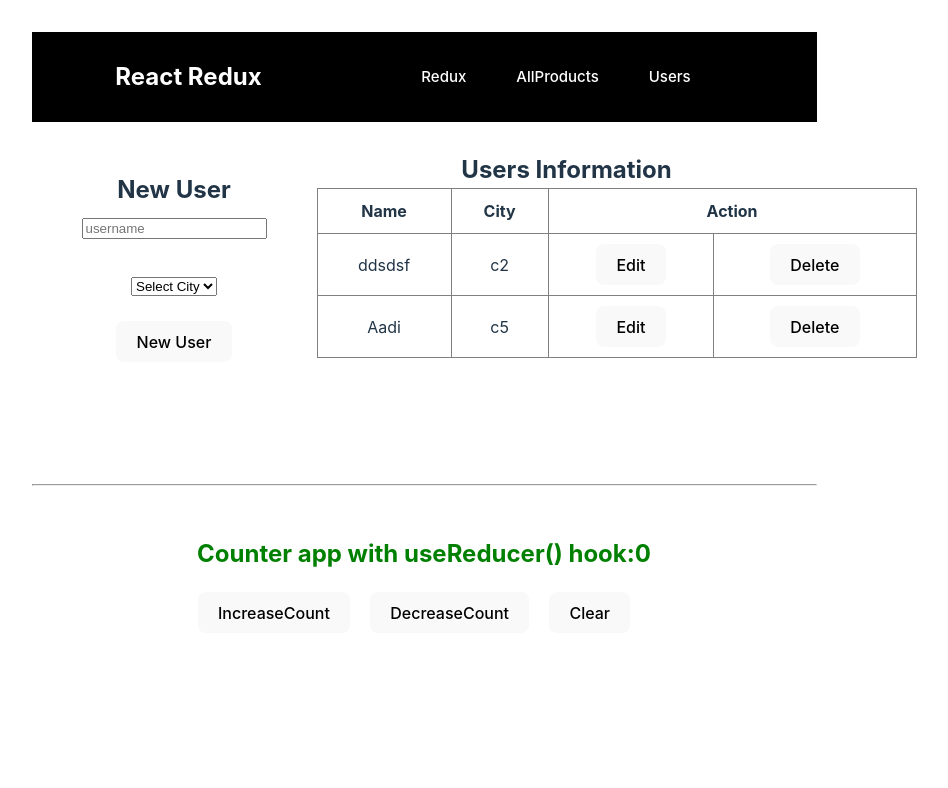
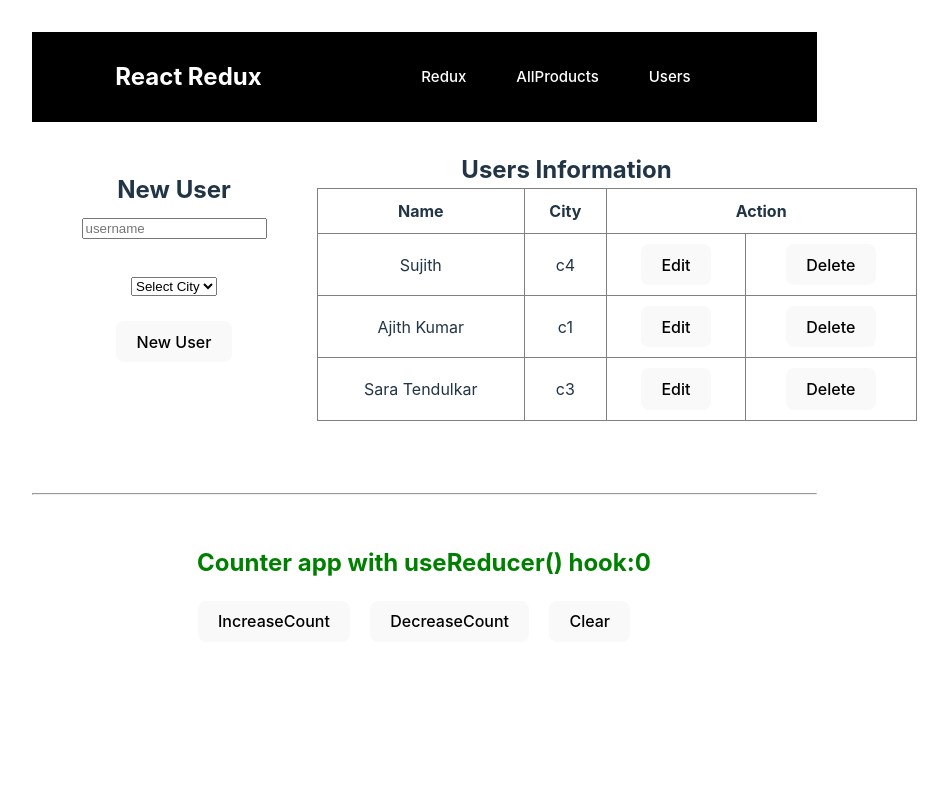
Before and after one commit to niharika-070695/ReactRedux, a React (Vite) app: page /jsonserver in a window 1280 px wide. Shown: the top 788 px of the page, without its empty margins (216-1164 px from the left). Built offline with nearby package versions, Linux system fonts and the light colour scheme; data requests are answered from the project's data file.

Commit message:
Commit till session-33

```diff
--- a/db.json
+++ b/db.json
@@ -2,13 +2,18 @@
   "result": [
     {
       "id": "f5fc",
-      "name": "ddsdsf",
-      "city": "c2"
+      "name": "Sujith",
+      "city": "c4"
     },
     {
       "id": "e9af",
-      "name": "Aadi",
-      "city": "c5"
+      "name": "Ajith Kumar",
+      "city": "c1"
+    },
+    {
+      "id": "ca23",
+      "name": "Sara Tendulkar",
+      "city": "c3"
     }
   ],
   "data": {
--- a/src/json-server/NewUser.jsx
+++ b/src/json-server/NewUser.jsx
@@ -1,18 +1,35 @@
 import { useState } from "react";
 import axios from "axios";
 
-function NewUser({ getUsers }) {
-  let [newuser, setNewUser] = useState({
-    name: "",
-    city: "",
-  });
-  const getNewUser = () => {
+function NewUser({ getUsers, isNewUser, newuser, setNewUser, setIsNewUser }) {
+  const updateUser = () => {
+    axios
+      .put(`http://localhost:3000/result/${newuser.id}`, newuser)
+      .then((res) => {
+        alert("user Updated");
+        getUsers();
+        setNewUser({
+          name: "",
+          city: "",
+        });
+        setIsNewUser(true);
+      })
+      .catch((error) => {
+        alert("Went something wrong while updating User");
+        console.log(error);
+      });
+  };
+  const addNewUser = () => {
     console.log(newuser);
     axios
       .post("http://localhost:3000/result", newuser)
       .then((res) => {
         alert("Successfully new user created");
         getUsers();
+        setNewUser({
+          name: "",
+          city: "",
+        });
       })
       .catch((error) => {
         alert("NewUser is not created");
@@ -21,8 +38,9 @@ function NewUser({ getUsers }) {
   };
   return (
     <div style={{ padding: "50px" }}>
-      <h2>New User</h2>
+      <h2>{isNewUser ? "New User" : "Update User"}</h2>
       <input
+        value={newuser.name}
         onChange={(event) => {
           setNewUser({ ...newuser, name: event.target.value });
         }}
@@ -33,6 +51,7 @@ function NewUser({ getUsers }) {
       <br />
       <br />
       <select
+        value={newuser.city}
         onChange={(event) => {
           setNewUser({ ...newuser, city: event.target.value });
         }}
@@ -46,7 +65,9 @@ function NewUser({ getUsers }) {
       </select>
       <br />
       <br />
-      <button onClick={getNewUser}>New User</button>
+      <button onClick={isNewUser ? addNewUser : updateUser}>
+        {isNewUser ? "New User" : "Update User"}
+      </button>
     </div>
   );
 }
--- a/src/json-server/UserHome.jsx
+++ b/src/json-server/UserHome.jsx
@@ -5,6 +5,11 @@ import axios from "axios";
 
 function UserHome() {
   let [users, setUsers] = useState([]);
+  let [isNewUser, setIsNewUser] = useState(true);
+  let [newuser, setNewUser] = useState({
+    name: "",
+    city: "",
+  });
   const getUsers = () => {
     axios
       .get("http://localhost:3000/result")
@@ -20,8 +25,19 @@ function UserHome() {
   return (
     <div>
       <div style={{ display: "flex", justifyContent: "space-evenly" }}>
-        <NewUser getUsers={getUsers} />
-        <Users getUsers={getUsers} users={users} />
+        <NewUser
+          getUsers={getUsers}
+          isNewUser={isNewUser}
+          setIsNewUser={setIsNewUser}
+          newuser={newuser}
+          setNewUser={setNewUser}
+        />
+        <Users
+          setNewUser={setNewUser}
+          setIsNewUser={setIsNewUser}
+          getUsers={getUsers}
+          users={users}
+        />
       </div>
     </div>
   );
--- a/src/json-server/Users.jsx
+++ b/src/json-server/Users.jsx
@@ -1,6 +1,6 @@
 import { useEffect } from "react";
 import axios from "axios";
-function Users({ getUsers, users }) {
+function Users({ getUsers, users, setIsNewUser, setNewUser }) {
   useEffect(() => {
     getUsers();
   }, []);
@@ -16,6 +16,11 @@ function Users({ getUsers, users }) {
         alert("Failed to remove user");
         console.log(error);
       });
+  };
+
+  const updateUser = (element) => {
+    setIsNewUser(false);
+    setNewUser(element);
   };
   return (
     <div style={{ marginTop: "50px auto", width: "500px" }}>
@@ -39,7 +44,13 @@ function Users({ getUsers, users }) {
                     <td>{element.name}</td>
                     <td>{element.city}</td>
                     <td>
-                      <button>Edit</button>
+                      <button
+                        onClick={() => {
+                          updateUser(element);
+                        }}
+                      >
+                        Edit
+                      </button>
                     </td>
                     <td>
                       <button
```
